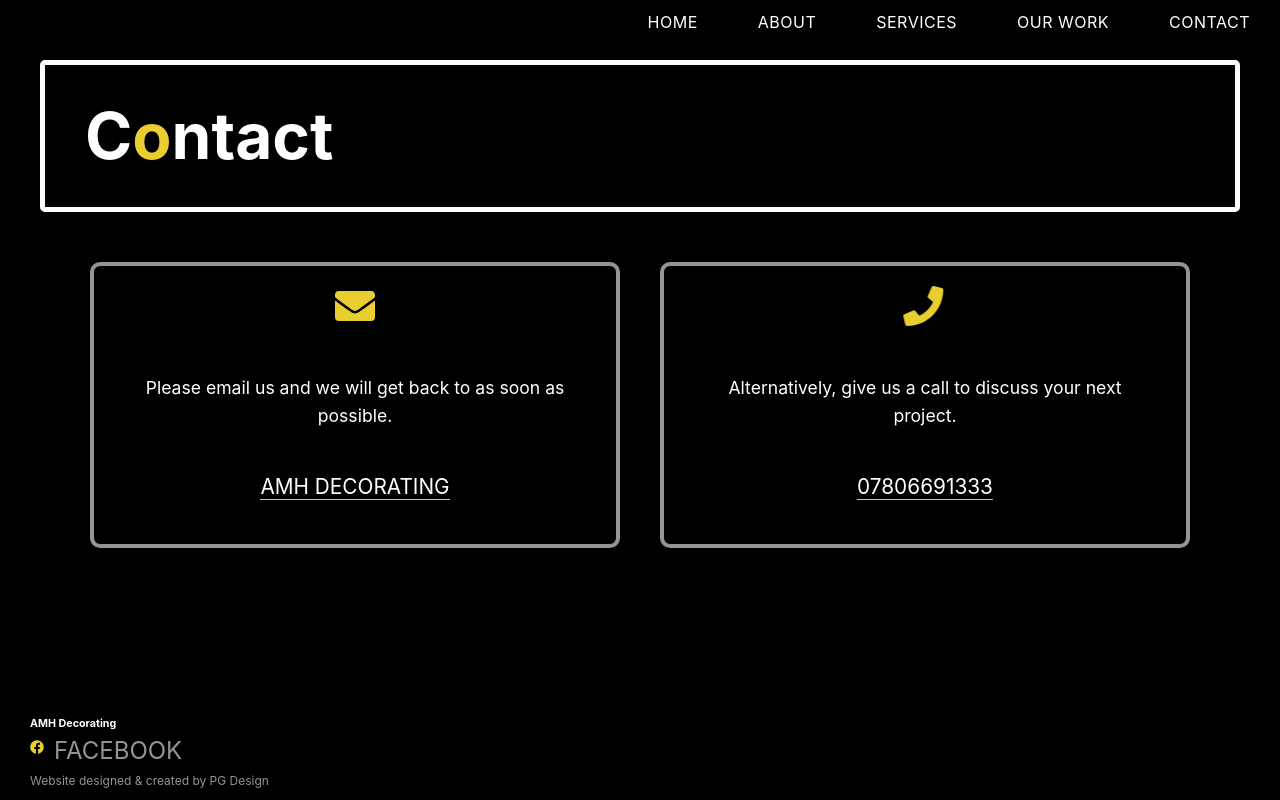
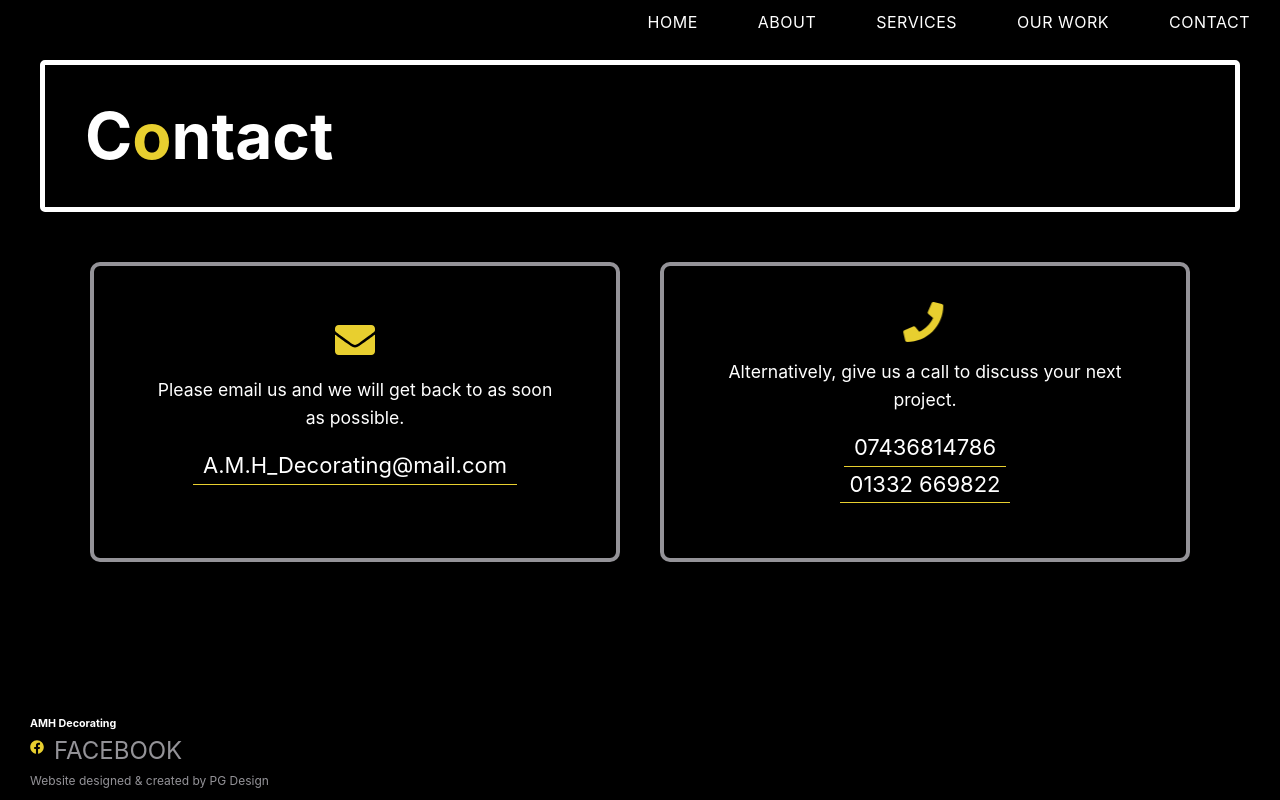
Before and after one commit to paulg44/AMH-Decorators, a React (Create React App) app in the folder client/: page /contact in a window 1280 px wide. Built offline with nearby package versions, Linux system fonts and the light colour scheme.

Commit message:
add actual contact numbers and email, fix styling issues this caused to layout

```diff
--- a/client/src/assets/css/contact.css
+++ b/client/src/assets/css/contact.css
@@ -8,17 +8,28 @@
 
   .card {
     border: 4px solid var(--dull-color);
+    height: 300px;
+    display: flex;
+    flex-direction: column;
+    align-items: center;
+    justify-content: center;
 
     p {
-      padding: 40px 10px;
+      padding: 16px;
       font-size: 1.1rem;
     }
 
+    .contactNumbers {
+      width: 60%;
+      display: flex;
+      flex-wrap: wrap;
+      justify-content: center;
+    }
+
     a {
-      text-transform: uppercase;
-      font-size: 1.3rem;
+      font-size: 22px;
+      padding: 0 10px;
       border-bottom: 1px solid var(--bright-color);
-      transition: all 0.6s ease-in;
 
       &:hover {
         color: var(--bright-color);
@@ -86,5 +97,16 @@
   .contactLinks {
     flex-direction: column;
     margin: 30px 20px;
+
+    .card {
+      a {
+        font-size: 18px;
+      }
+
+      .contactNumbers {
+        flex-wrap: wrap;
+        justify-content: center;
+      }
+    }
   }
 }
--- a/client/src/pages/Contact.js
+++ b/client/src/pages/Contact.js
@@ -1,5 +1,4 @@
 import "../assets/css/contact.css";
-import { Link } from "react-router-dom";
 import { FaEnvelope, FaPhone } from "react-icons/fa";
 
 function Contact() {
@@ -13,12 +12,17 @@ function Contact() {
         <div className="container email card">
           <FaEnvelope className="faEnvelope" />
           <p>Please email us and we will get back to as soon as possible.</p>
-          <Link to={"/"}>AMH Decorating</Link>
+          <a href="mailto:A.M.H_Decorating@mail.com">
+            A.M.H_Decorating@mail.com
+          </a>
         </div>
         <div className="container phone card">
           <FaPhone className="faPhone" />
           <p>Alternatively, give us a call to discuss your next project.</p>
-          <Link to={"/"}>07806691333</Link>
+          <div className="contactNumbers">
+            <a href="tel:07436814786">07436814786</a>
+            <a href="tel:01332 669822">01332 669822</a>
+          </div>
         </div>
       </div>
     </div>
```
